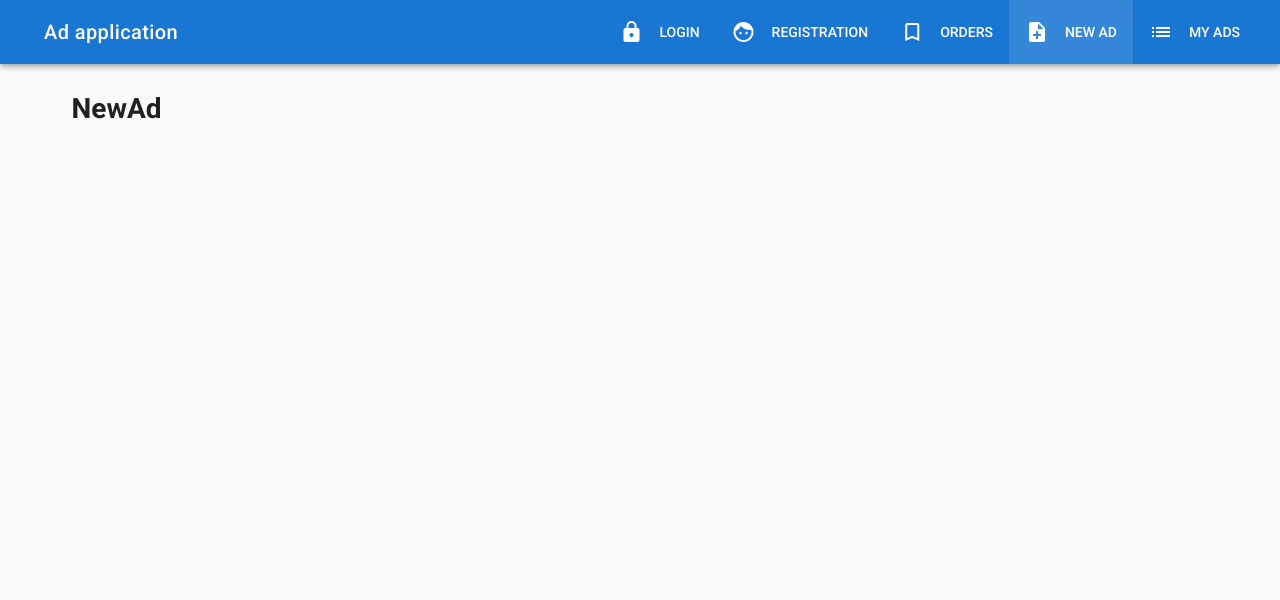
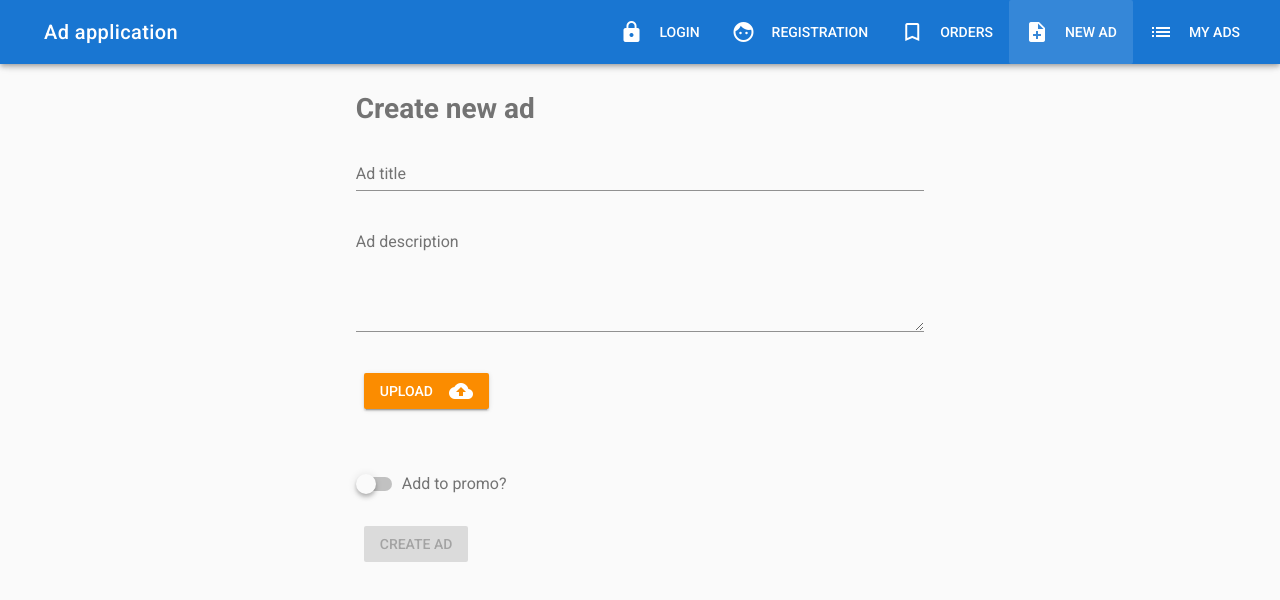
Before and after one commit to Dymonius/ad-project, a Vue app: page /new in a window 1280 px wide. Shown: the top 600 px of the page. Built offline with nearby package versions, Linux system fonts and the light colour scheme.

Commit message:
New ad page was added

```diff
--- a/src/components/Ads/NewAd.vue
+++ b/src/components/Ads/NewAd.vue
@@ -1,8 +1,60 @@
 <template>
   <v-container>
     <v-layout row>
-      <v-flex xs12>
-        <h1>NewAd</h1>
+      <v-flex xs12 sm6 offset-sm3>
+        <h1 class="text--secondary mb-3">Create new ad</h1>
+        <v-form ref="form" v-model="valid" validation class="mb-3">
+          <v-text-field
+            name="title"
+            label="Ad title"
+            type="text"
+            :rules="[v => !!v || 'Title is required']"
+            v-model="title"
+            required
+          ></v-text-field>
+          <v-text-field
+            name="description"
+            label="Ad description"
+            type="text"
+            v-model="description"
+            multi-line
+            :rules="[v => !!v || 'Description is required']"
+          ></v-text-field>
+        </v-form>
+        <v-layout row class="mb-3">
+          <v-flex xs12>
+            <v-btn
+              class="warning"
+            >
+              Upload
+              <v-icon right dark>cloud_upload</v-icon>
+            </v-btn>
+          </v-flex>
+        </v-layout>
+        <v-layout row>
+          <v-flex xs12>
+            <img src="" height="100">
+          </v-flex>
+        </v-layout>
+        <v-layout row>
+          <v-flex xs12>
+            <v-switch
+              label="Add to promo?"
+              v-model="promo"
+              color="primary"
+            ></v-switch>
+          </v-flex>
+        </v-layout>
+        <v-layout row class="mb-3">
+          <v-flex xs12>
+            <v-spacer></v-spacer>
+            <v-btn
+              class="success"
+              @click="createAd"
+              :disabled="!valid"
+            >Create ad</v-btn>
+          </v-flex>
+        </v-layout>
       </v-flex>
     </v-layout>
   </v-container>
@@ -11,7 +63,24 @@
 <script>
   export default {
     data () {
-      return {}
+      return {
+        title: '',
+        description: '',
+        promo: false,
+        valid: false
+      }
+    },
+    methods: {
+      createAd () {
+        if (this.$refs.form.validate()) {
+          const ad = {
+            title: this.title,
+            description: this.description,
+            promo: this.promo
+          }
+          console.log(ad)
+        }
+      }
     }
   }
 </script>
```
